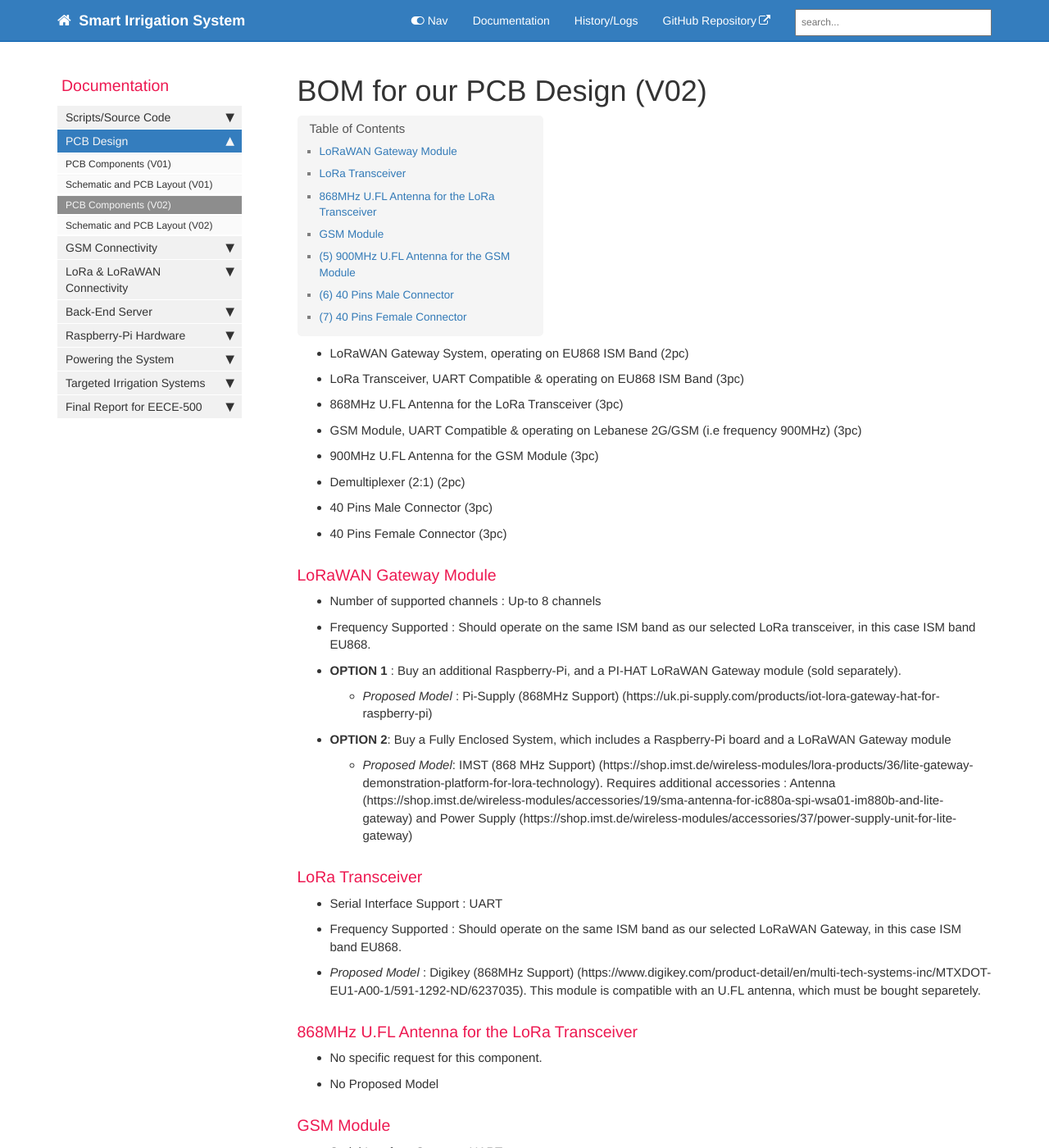
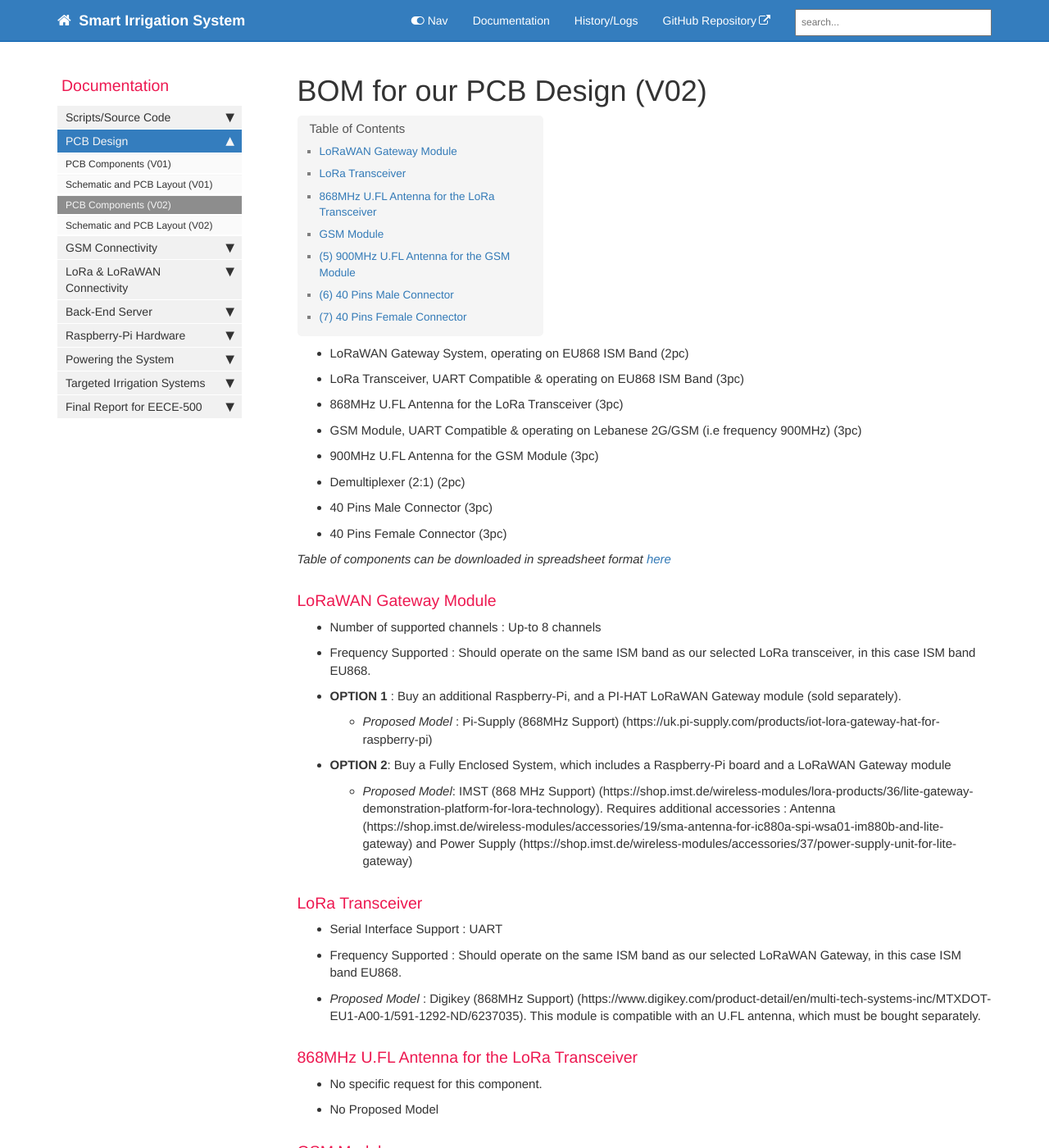
Before and after one commit to hsandid/SmartIrrigationSystem, a Jekyll site: the page built from docs/pages/PCB-Design/PCB-Components-V02.md, in a window 1280 px wide and 1400 px high. Shown: the whole window at 82% size. Built offline with Jekyll 4.4.1, drawn with Linux system fonts in a browser that asks for light colours; comment, search, counter and statistics services are not loaded.

Commit message:
Added BOM V02 in Spreadsheet Format

```diff
--- a/docs/pages/PCB-Design/PCB-Components-V02.md
+++ b/docs/pages/PCB-Design/PCB-Components-V02.md
@@ -18,6 +18,8 @@ folder: PCB-Design
 - 40 Pins Male Connector (3pc)
 - 40 Pins Female Connector (3pc)
 
+*Table of components can be downloaded in spreadsheet format [here](../../zip/OrderComponentsV02.zip)*
+
 ### LoRaWAN Gateway Module
 
 - Number of supported channels : Up-to 8 channels
@@ -32,7 +34,7 @@ folder: PCB-Design
 
 - Serial Interface Support : UART
 - Frequency Supported : Should operate on the same ISM band as our selected LoRaWAN Gateway, in this case ISM band EU868.
-- *Proposed Model* : Digikey (868MHz Support) (https://www.digikey.com/product-detail/en/multi-tech-systems-inc/MTXDOT-EU1-A00-1/591-1292-ND/6237035). This module is compatible with an U.FL antenna, which must be bought separetely.
+- *Proposed Model* : Digikey (868MHz Support) (https://www.digikey.com/product-detail/en/multi-tech-systems-inc/MTXDOT-EU1-A00-1/591-1292-ND/6237035). This module is compatible with an U.FL antenna, which must be bought separately.
 
 ### 868MHz U.FL Antenna for the LoRa Transceiver
 - No specific request for this component.
```
Also changed, not shown: 1 other file.
